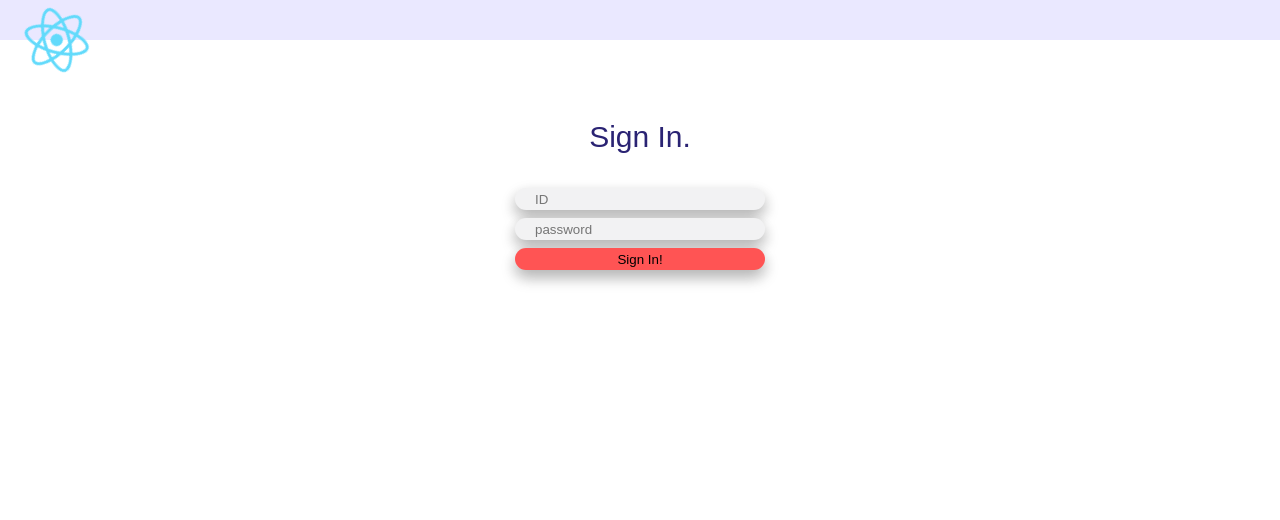
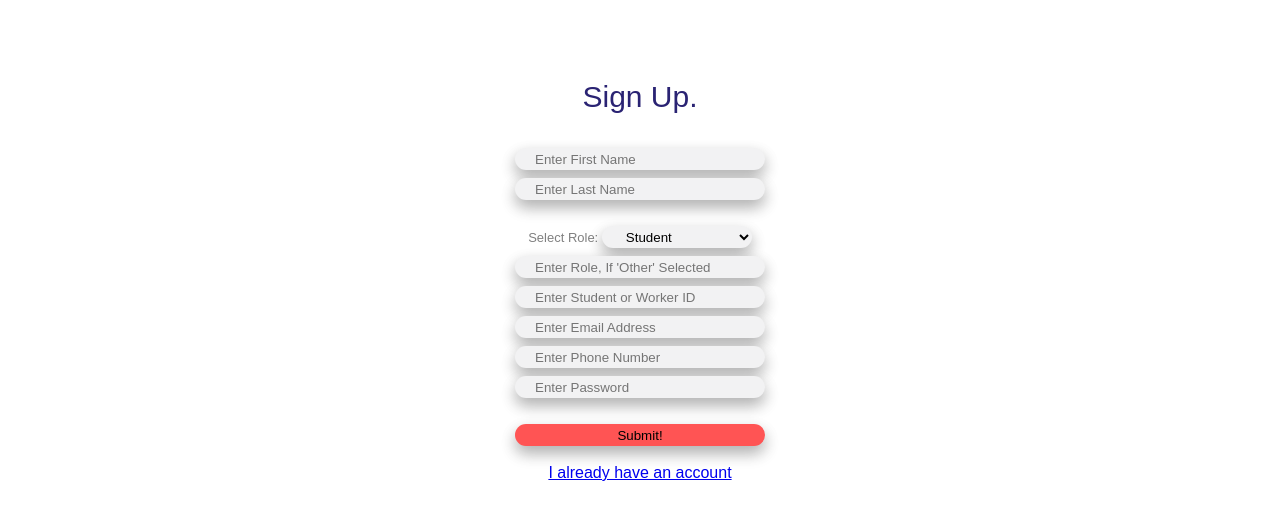
Before and after one commit to sehersarin/MSCI342-Term-Project, a React (Create React App) app in the folder react-ui/: page /signup in a window 1280 px wide. Shown: the top 520 px of the page. Built offline with nearby package versions, Linux system fonts and the light colour scheme.

Commit message:
made changes to names of state variables and update route path name

```diff
--- a/react-ui/src/App.js
+++ b/react-ui/src/App.js
@@ -25,8 +25,8 @@ class App extends Component {
         <Route path="/login" component={LogIn}>
           {/* <LogIn /> */}
         </Route>
-        <Route path="/signup" component={LogIn}>
-          {/* <LogIn /> */}
+        <Route path="/signup" component={Signup}>
+          {/* <SignUp /> */}
         </Route>
         {/* <ProtectedRoute path="/dashboard/" component={Dashboard}> */}
           {/* <Dashboard /> */}
--- a/react-ui/src/components/SignUpForm.js
+++ b/react-ui/src/components/SignUpForm.js
@@ -13,8 +13,13 @@ class SignupForm extends Component {
     super(props);
     this.state = {
 
-        name:"",
+        first_name:"",
+        last_name:"",
+        role:"",
+        optional_role:"",
+        id_value:"",
         email: "",
+        phone:"",
         password: "",
 
     };
@@ -46,7 +51,7 @@ render() {
                 <input
                   className ="InputFields"
                   type="text"
-                  name="user_name"
+                  name="first_name"
                   size ="40"
                   placeholder= "Enter First Name"
                   onChange={this.handleFormChange} />
@@ -56,7 +61,7 @@ render() {
                 <input
                   className ="InputFields"
                   type="text"
-                  name="user_name_last"
+                  name="last_name"
                   size ="40"
                   placeholder= "Enter Last Name"
                   onChange={this.handleFormChange} />
@@ -95,7 +100,7 @@ render() {
                   <input
                   className ="InputFields"
                   type="text"
-                  name="user_id"
+                  name="email"
                   size ="320"
                   placeholder= "Enter Email Address"
                   onChange={this.handleFormChange} />
@@ -105,7 +110,7 @@ render() {
                   <input
                   className ="InputFields"
                   type="text"
-                  name="user_phone"
+                  name="phone"
                   size ="20"
                   placeholder= "Enter Phone Number"
                   onChange={this.handleFormChange} />
```
